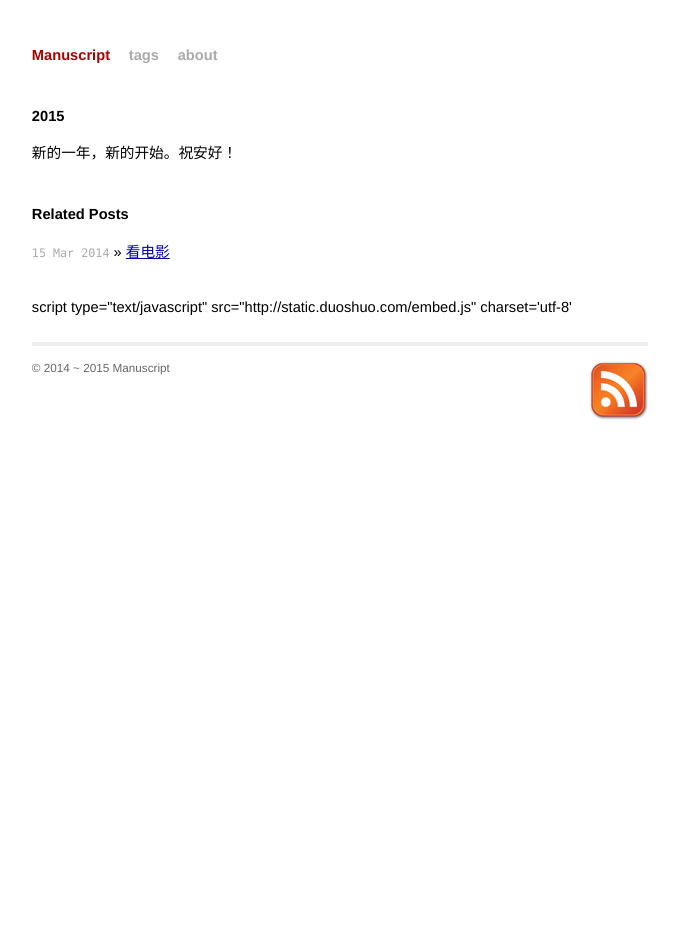
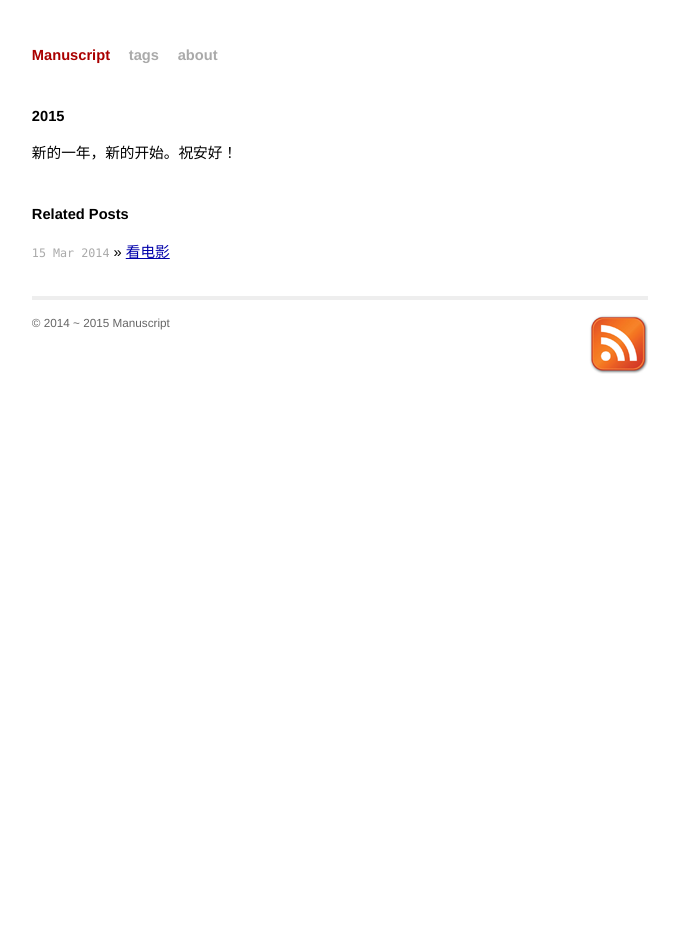
Before and after one commit to noobfish/noobfish.github.io, a Jekyll site: the page built from _posts/2015-01-01-2015.md, in a window 1280 px wide. Shown: the whole page, without its empty margins (300-979 px from the left). Built offline with Jekyll 4.4.1, drawn with Linux system fonts in a browser that asks for light colours; Markdown is read by kramdown in place of the engine named in the settings; comment, search, counter and statistics services are not loaded.

Commit message:
Update post.html

```diff
--- a/_layouts/post.html
+++ b/_layouts/post.html
@@ -19,7 +19,7 @@
 	<div class="ds-thread" data-thread-key="{{ page.id }}" data-title="{{ page.title }}" data-url="xn--37qv0we67a.xn--fiqs8s{{ page.url }}"></div>
 <!-- 多说评论框 end -->
 <!-- 多说公共JS代码 start (一个网页只需插入一次) -->
-script type="text/javascript" src="http://static.duoshuo.com/embed.js" charset='utf-8'</script>
+<script type="text/javascript" src="http://static.duoshuo.com/embed.js" charset='utf-8'</script>
 <script type="text/javascript">
 var duoshuoQuery = {short_name:"manuscript"};
 </script>
```
